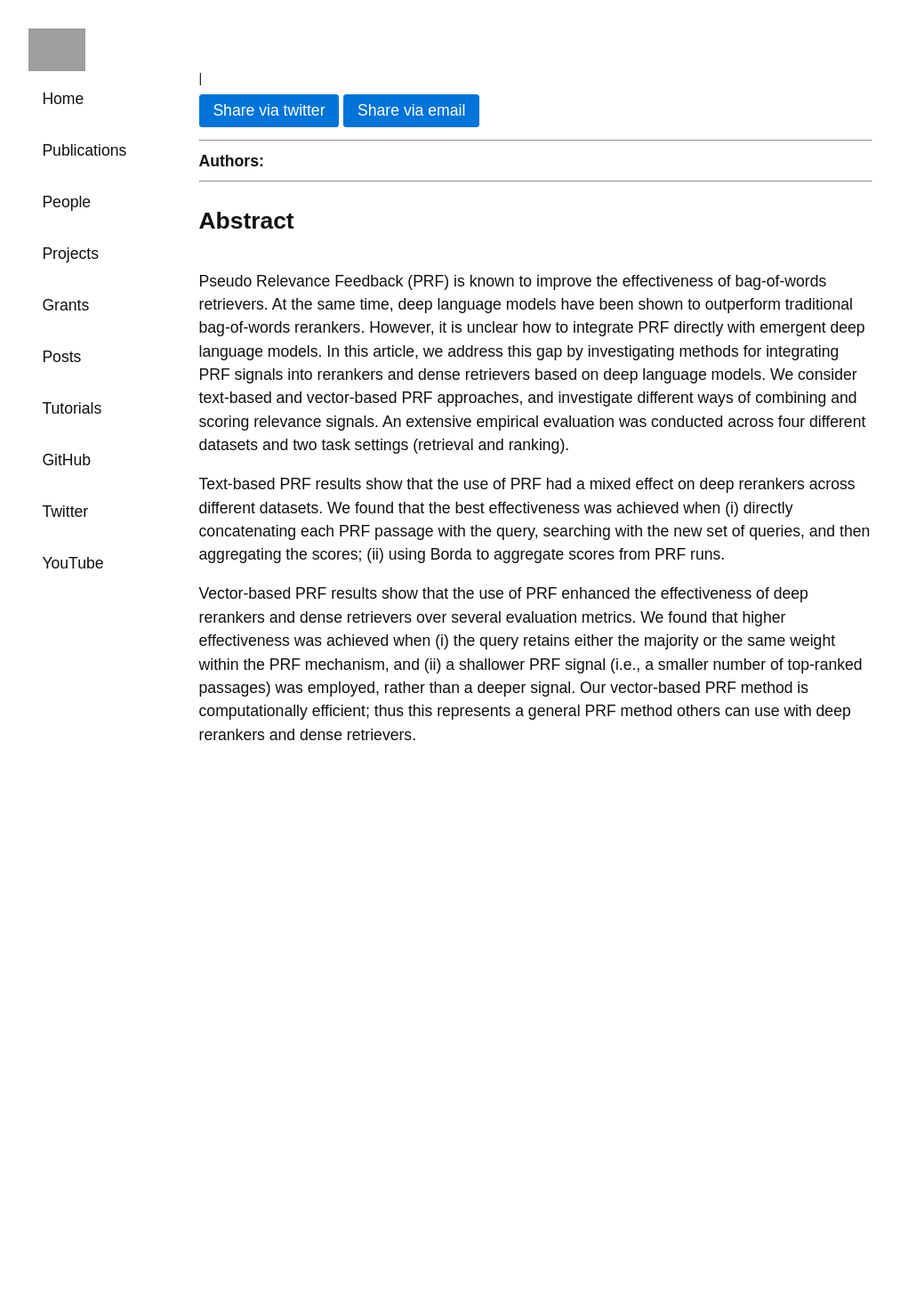
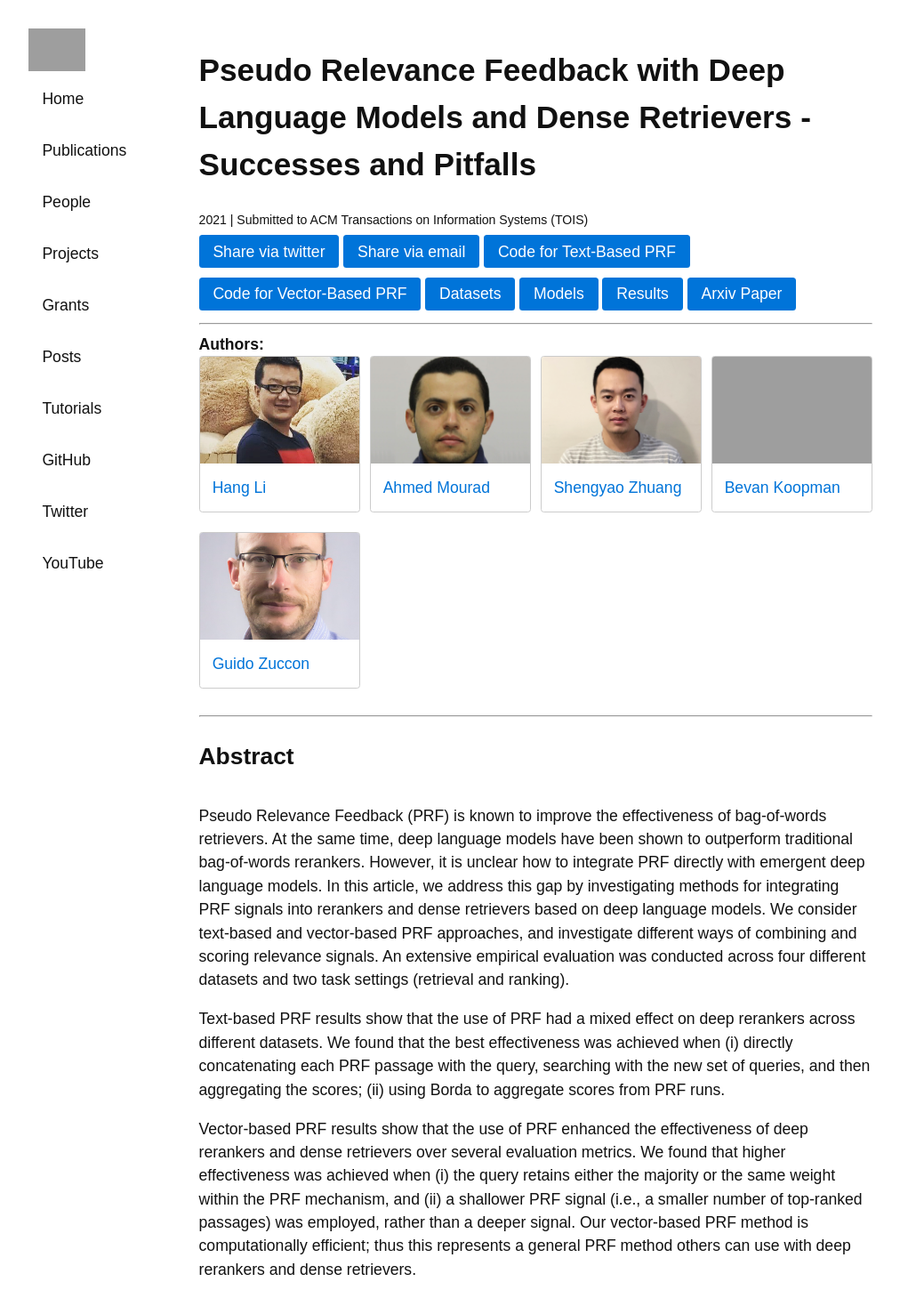
Before and after one commit to ielab/ielab.github.io, a Jekyll site: the page built from _publications/li-tois-2021.md, in a window 1280 px wide. Shown: the whole page at 89% size, without its empty margins (139-1151 px from the left). Built offline with Jekyll 4.4.1, drawn with Linux system fonts in a browser that asks for light colours; before the commit the page ends 932 px from its top, so only the background shows below that; grey boxes are pictures that could not be loaded.

Commit message:
fix title

```diff
--- a/_publications/li-tois-2021.md
+++ b/_publications/li-tois-2021.md
@@ -1,7 +1,7 @@
 ---
 redirect_from: /publications/li-tois-2021
 authors: [hang-li, ahmed-mourad, shengyao-zhuang, bevan-koopman, guido-zuccon]
-title: Pseudo Relevance Feedback with Deep Language Models and Dense Retrievers: Successes and Pitfalls
+title: Pseudo Relevance Feedback with Deep Language Models and Dense Retrievers - Successes and Pitfalls
 venue: Submitted to ACM Transactions on Information Systems (TOIS)
 year: 2021
 links:
```
